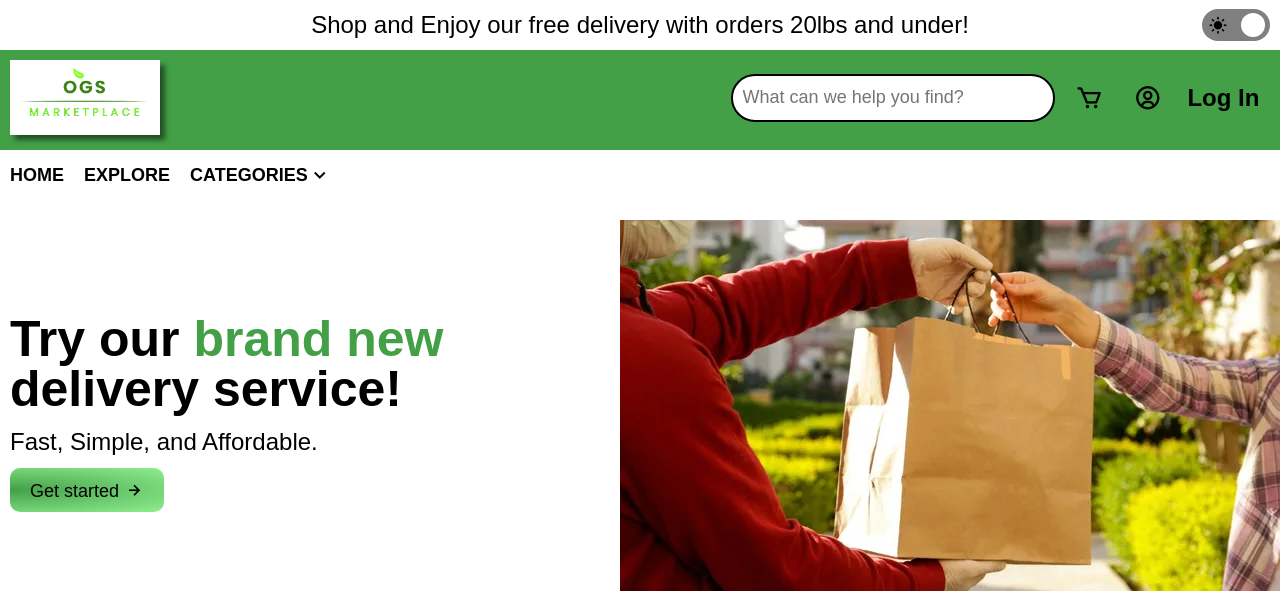
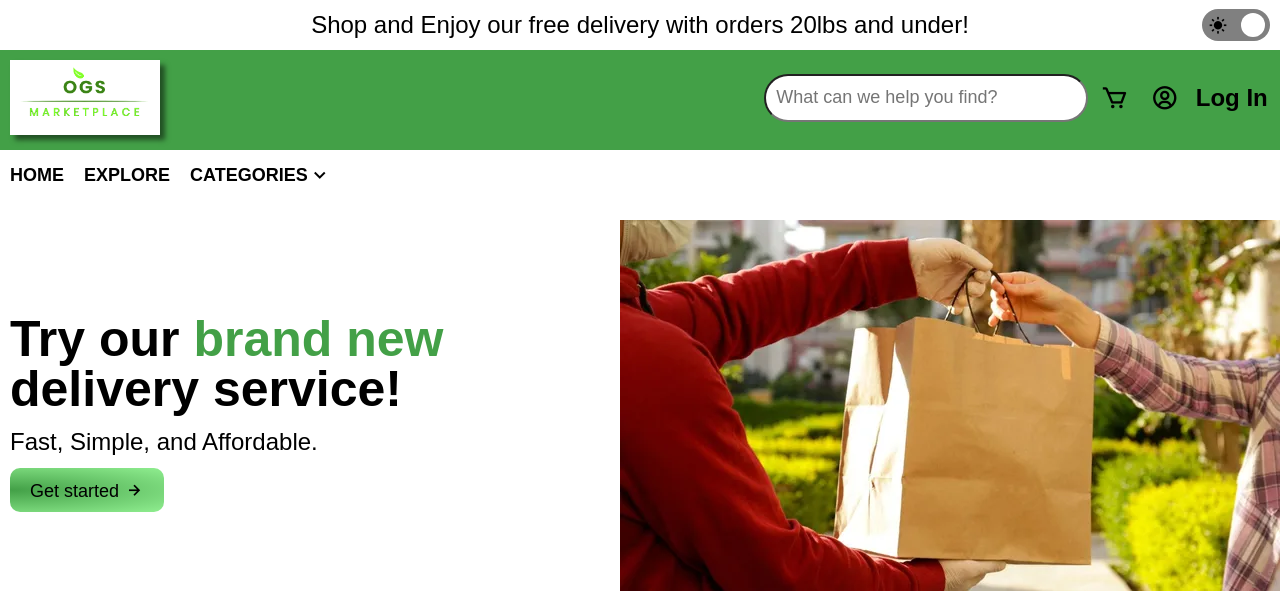
Before and after one commit to PC-II/CMPE131-FoodStore, a PHP site: page /PHP/index.php in a window 1280 px wide. Shown: the top 591 px of the page. Run offline with PHP 8.4, Linux system fonts and the light colour scheme.

Commit message:
imported css styles

```diff
--- a/CSS/index.css
+++ b/CSS/index.css
@@ -123,48 +123,11 @@ body
 }
 .top-bar-2 .right
 {
-  display: relative;
   margin: 10px;
   display: flex;
   align-items: center;
   justify-content: space-evenly;
   width: 550px;
-}
-.top-bar-2 .right .search-suggestions
-{
-  position: absolute;
-  max-height: 0px;
-  top: 100px;
-  transform: translateX(-10px);
-  border-radius: 10px;
-  background: rgb(241, 241, 241);
-  overflow: hidden;
-  transition: max-height ease 250ms;
-  box-shadow: 5px 5px 5px rgba(0, 0, 0, 0.5);
-  display: flex;
-  flex-direction: column;
-  justify-content: flex-start;
-  width: 500px;
-}
-.search-suggestions ul
-{
-  margin: 10px 0px;
-  list-style-type: none;
-  padding: 0;
-  user-select: none;
-}
-.search-suggestions ul li
-{
-  font-size: 20px;
-  padding: 8px 20px;
-  font-weight: 600;
-  transition: 250ms ease;
-}
-.search-suggestions ul li:hover
-{
-  background: silver;
-  cursor: pointer;
-  transition: none;
 }
 
 .search-bar input
@@ -174,11 +137,6 @@ body
   width: 300px;
   height: 24px;
   font-size: 18px;
-  border: 2px solid black;
-}
-.search-bar input:focus
-{
-  outline: 2px solid black;
 }
 .search-bar #search-button
 {
@@ -226,7 +184,7 @@ body
 nav
 {
   background: white;
-  z-index: 1;
+  z-index: 2;
   position: fixed;
   margin-top: 150px;
   height: 50px;
@@ -271,7 +229,6 @@ nav h2 i
   overflow: hidden;
   max-height: 180px;
   transition: max-height ease 250ms;
-  box-shadow: 5px 5px 5px rgba(0, 0, 0, 0.5);
 }
 .dropdown ul
 {
@@ -382,7 +339,6 @@ main .carousel
   background: rgb(222, 222, 222);
   overflow: hidden;
   box-shadow: 5px 5px 5px rgba(0, 0, 0, 0.5) inset;
-  z-index: 0;
 }
 .carousel .slides
 {
```
